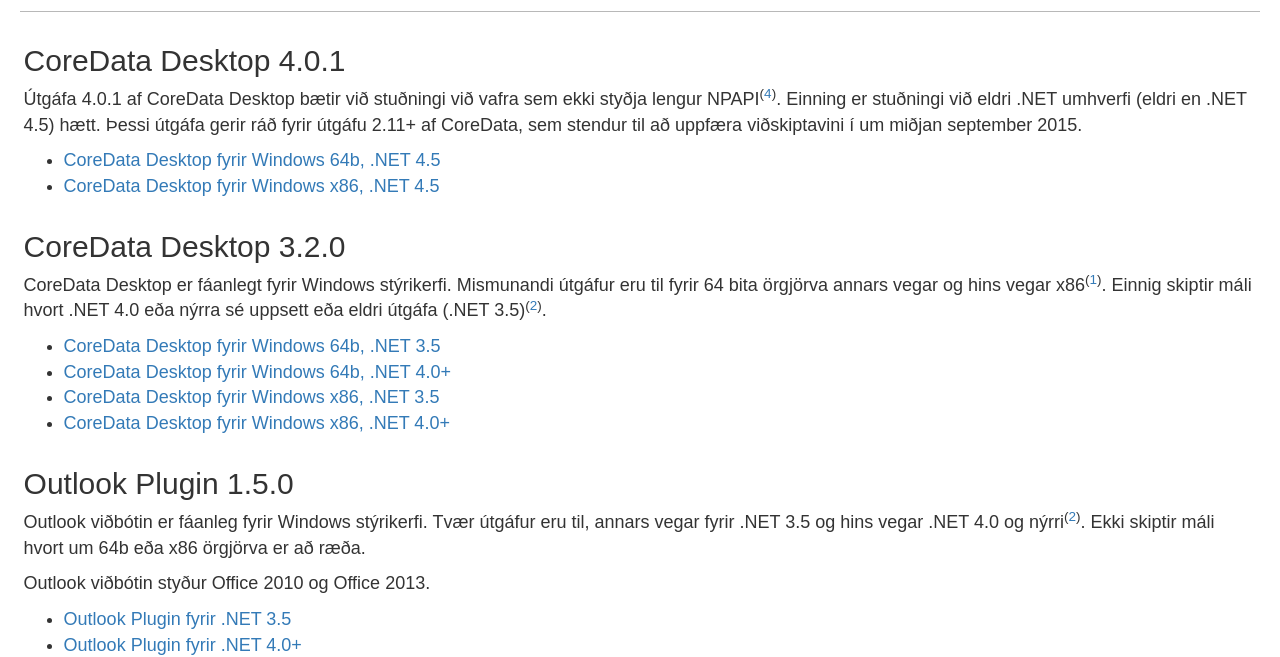
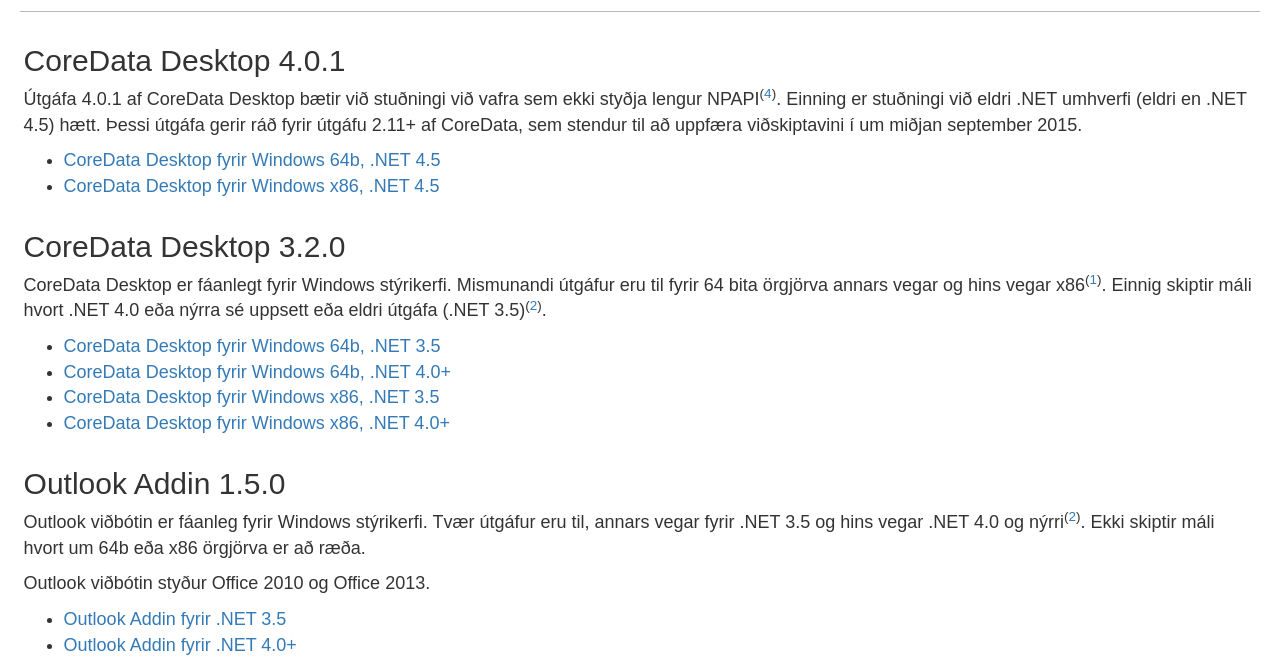
Before and after one commit to Gagnavarslan/setup-web, a plain HTML site: page index.html in a window 1280 px wide. Shown: the part 146-803 px from the top of the page. Drawn offline with nearby package versions, Linux system fonts and the light colour scheme.

Commit message:
Outlook Addin - not plugin

```diff
--- a/index.html
+++ b/index.html
@@ -51,7 +51,7 @@
             </ul>
         </div>
         <div class="pgdngroup">
-            <h2>Outlook Plugin <span id="op_version">1.5.0</span></h2>
+            <h2>Outlook Addin <span id="op_version">1.5.0</span></h2>
 
             <p>Outlook viðbótin er fáanleg fyrir Windows stýrikerfi. Tvær útgáfur eru til, annars vegar fyrir
                 .NET 3.5 og hins vegar .NET 4.0 og nýrri<sup>(<a href="#2">2</a>)</sup>. Ekki skiptir máli hvort um 64b eða x86 örgjörva er að
@@ -60,8 +60,8 @@
             </p>
             <p>Outlook viðbótin styður Office 2010 og Office 2013.</p>
             <ul>
-                <li><a href="outlook/coredata_outlook.msi">Outlook Plugin fyrir .NET 3.5</a></li>
-                <li><a href="outlook/coredata_outlook-net40.msi">Outlook Plugin fyrir .NET 4.0+</a></li>
+                <li><a href="outlook/coredata_outlook.msi">Outlook Addin fyrir .NET 3.5</a></li>
+                <li><a href="outlook/coredata_outlook-net40.msi">Outlook Addin fyrir .NET 4.0+</a></li>
             </ul>
         </div>
 
```
